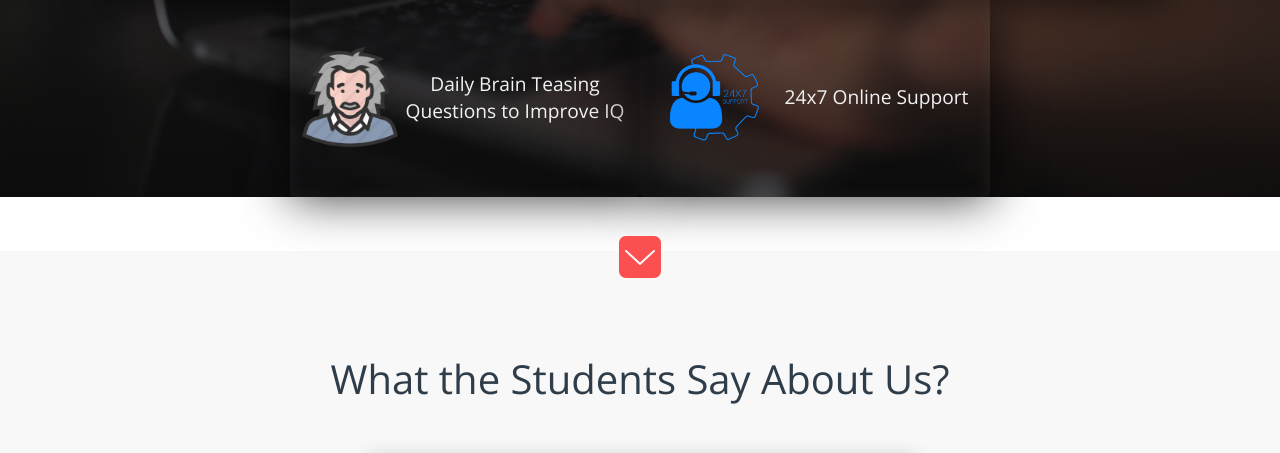
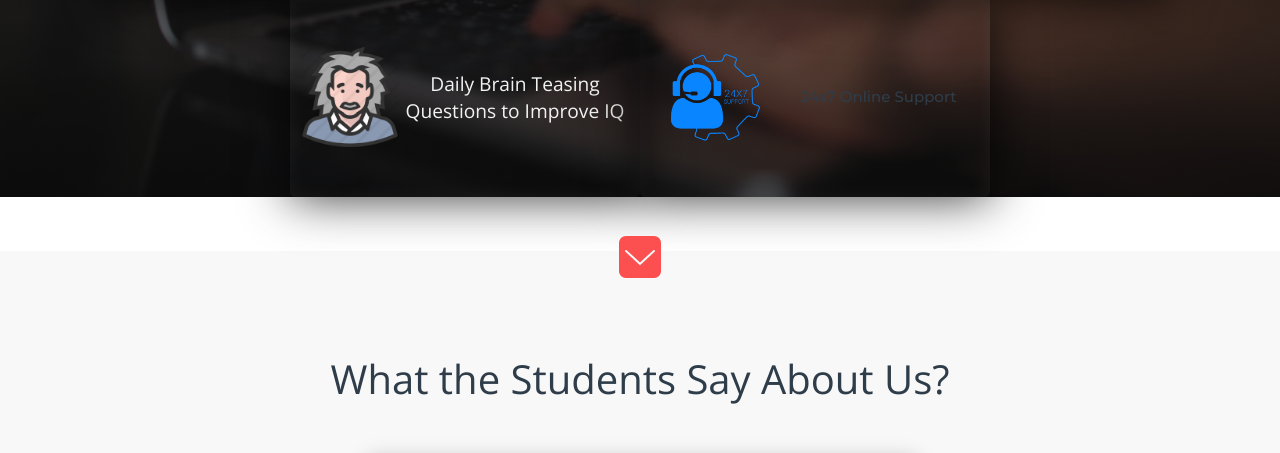
Before and after one commit to Csharma1234/E4education, a website: page index.html in a window 1280 px wide. Shown: the part 3659-4112 px from the top of the page. Drawn offline with nearby package versions, Linux system fonts and the light colour scheme.

Commit message:
Update index.html

```diff
--- a/index.html
+++ b/index.html
@@ -254,7 +254,8 @@
         </div>
 
         <div class="s-card"><img src="images/icon/help.png">
-            <p>24x7 Online Support</p>
+           <p><a href="https://edu-iyl1.onrender.com" target="_blank">24x7 Online Support</a></p>
+
         </div>
 
     </div>
```
